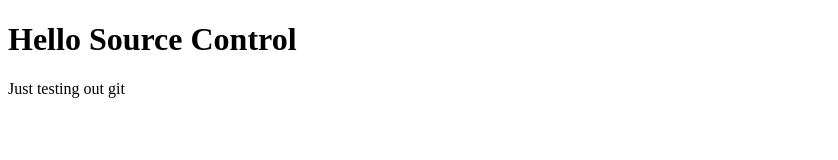
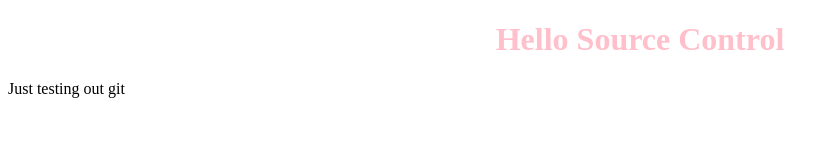
Before and after one commit to JoeProgrammer88/GitHubTest, a plain HTML site: page index.html in a window 1280 px wide. Shown: the whole page, without its empty margins (0-838 px from the left). Drawn offline with Linux system fonts and the light colour scheme.

Commit message:
Added some styling to the heading

```diff
--- a/index.html
+++ b/index.html
@@ -4,6 +4,12 @@
     <meta charset="UTF-8">
     <meta name="viewport" content="width=device-width, initial-scale=1.0">
     <title>Document</title>
+    <style>
+        h1 {
+            text-align: center;
+            color: pink;
+        }
+    </style>
 </head>
 <body>
     <h1>Hello Source Control</h1>
```
